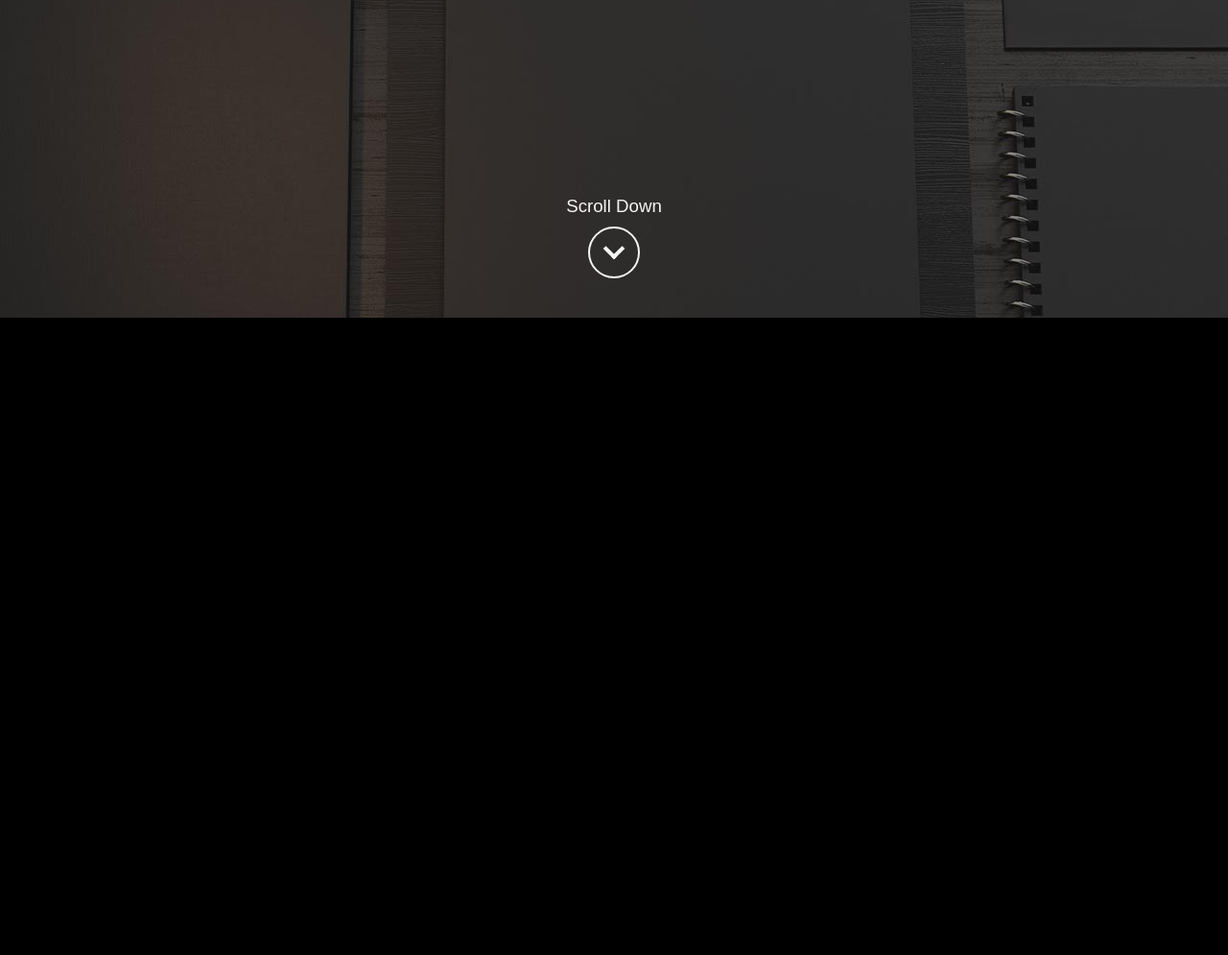
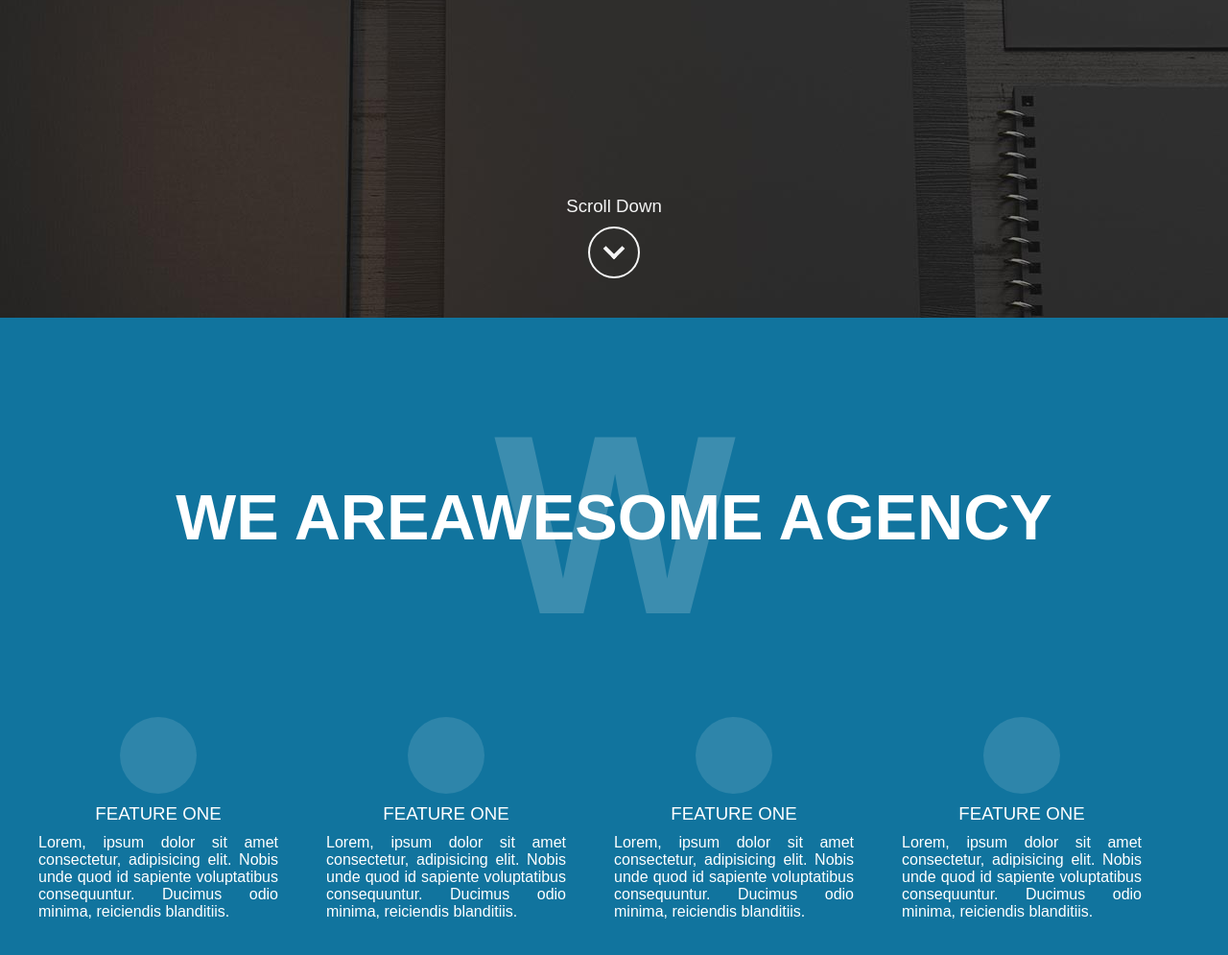
Before and after one commit to awuce/psd_layouts, a website: page PSD_Creatives/app/index.html in a window 1280 px wide. Shown: the part 469-1464 px from the top of the page at 96% size. Before the commit the page ends 800 px from the top, so only its background shows below. Drawn offline with Linux system fonts and the light colour scheme.

Commit message:
Add block agency

```diff
--- a/PSD_Creatives/app/index.html
+++ b/PSD_Creatives/app/index.html
@@ -33,6 +33,36 @@
 			</div>
 		</div>
 	</header>
+	<div class="agency-wrapper">
+		<div class="agency">
+			<h2 class="agency__header">
+				we areawesome agency
+			</h2>
+			<div class="big">W</div>
+			<div class="agency__content">
+				<div class="feature">
+					<div class="feature__logo"></div>
+					<div class="feature__name">feature one</div>
+					<div class="feature__text">Lorem, ipsum dolor sit amet consectetur, adipisicing elit. Nobis unde quod id sapiente voluptatibus consequuntur. Ducimus odio minima, reiciendis blanditiis.</div>
+				</div>
+				<div class="feature">
+					<div class="feature__logo"></div>
+					<div class="feature__name">feature one</div>
+					<div class="feature__text">Lorem, ipsum dolor sit amet consectetur, adipisicing elit. Nobis unde quod id sapiente voluptatibus consequuntur. Ducimus odio minima, reiciendis blanditiis.</div>
+				</div>
+				<div class="feature">
+					<div class="feature__logo"></div>
+					<div class="feature__name">feature one</div>
+					<div class="feature__text">Lorem, ipsum dolor sit amet consectetur, adipisicing elit. Nobis unde quod id sapiente voluptatibus consequuntur. Ducimus odio minima, reiciendis blanditiis.</div>
+				</div>
+				<div class="feature">
+					<div class="feature__logo"></div>
+					<div class="feature__name">feature one</div>
+					<div class="feature__text">Lorem, ipsum dolor sit amet consectetur, adipisicing elit. Nobis unde quod id sapiente voluptatibus consequuntur. Ducimus odio minima, reiciendis blanditiis.</div>
+				</div>
+			</div>
+		</div>
+	</div>
 	<script type="text/javascript" src="scripts/hover.js"></script>
 </body>
 </html>
--- a/PSD_Creatives/app/styles/sass/styles.sass
+++ b/PSD_Creatives/app/styles/sass/styles.sass
@@ -103,3 +103,49 @@ body
 			height: 5px
 			bottom: -48px
 			transition: width 1s ease 1s
+
+.agency
+	color: #fff
+	max-width: 1200px
+	height: 90vh
+	margin: 0 auto
+	position: relative
+	> .big
+		color: #3c8daf
+		line-height: 0
+		font-weight: 700
+		font-size: 200pt
+		z-index: 0
+		top: 30%
+		left: 39.6%
+		position: absolute
+	&-wrapper
+		background-color: $first_color
+	&__header
+		font-size: 50pt
+		text-transform: uppercase
+		margin: 0
+		padding: 170px 0px
+		text-align: center
+		position: relative
+		z-index: 2
+	&__content
+		display: grid
+		grid-template-columns: 1fr 1fr 1fr 1fr
+
+.feature
+	max-width: 250px
+	display: flex
+	flex-direction: column
+	align-items: center
+	&__logo
+		width: 80px
+		height: 80px
+		background-color: #2e85aa
+		border-radius: 50%
+	&__name
+		text-transform: uppercase
+		padding: 10px 0px
+		font-size: 14pt
+	&__text
+		text-align: justify
--- a/PSD_Creatives/gulpfile.js
+++ b/PSD_Creatives/gulpfile.js
@@ -11,14 +11,14 @@ function browser_sync() {
 		online: true
 	});
 }
-
+/*
 function scripts() {
 	return src('app/scripts/hover.js')
 		.pipe(concat('app.min.js'))
 		.pipe(dest('app/scripts/'))
 		.pipe(browserSync.stream());
 }
-
+*/
 function styles() {
 	return src('app/styles/sass/styles.sass')
 		.pipe(sass())
@@ -36,6 +36,6 @@ function start_watch() {
 }
 
 exports.browser_sync = browser_sync;
-exports.scripts = scripts;
+/*exports.scripts = scripts;*/
 exports.start_watch = start_watch;
 exports.default = parallel(styles, browser_sync, start_watch);
```
Also changed, not shown: PSD_Creatives/app/styles/css/app.min.css.
